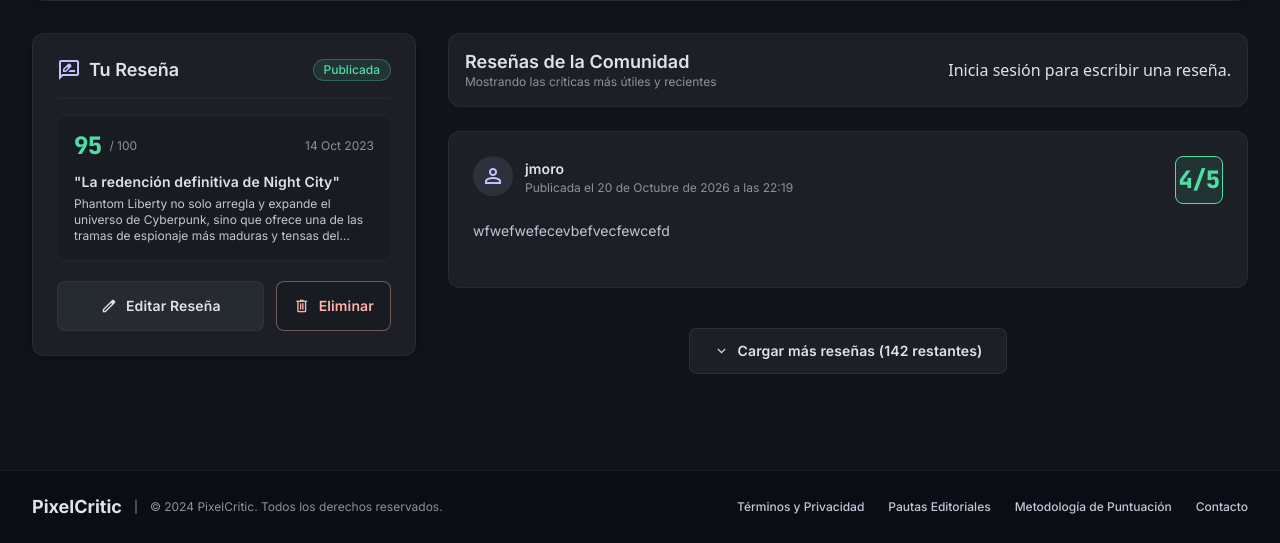
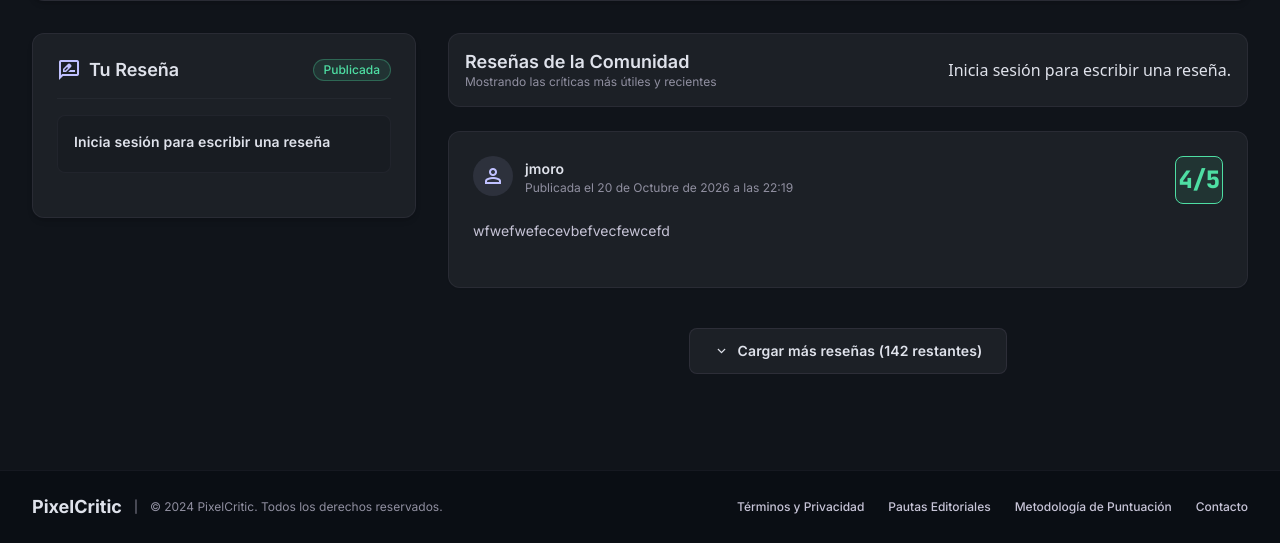
Before and after one commit to JuanBackDev2/LbIII, a Django app: template games/templates/detalle_juego.html in a window 1280 px wide. Shown: the part 563-1106 px from the top of the page. Run offline with Django 5.2, Linux system fonts and the light colour scheme; the template is opened without the code that fills it: values that come from a table or form of the project are taken from there, others are empty; data comes from the database, SQL or seed files in the repository; both versions use the stored data as it was after the commit; some libraries are stand-ins or nearby versions.

Commit message:
added game summary functionalities

```diff
--- a/games/templates/detalle_juego.html
+++ b/games/templates/detalle_juego.html
@@ -234,31 +234,102 @@
               Publicada
             </span>
 </div>
-<!-- Estado y Resumen de la reseña del usuario logueado -->
+
+<!-- Estado y resumen de la reseña del usuario logueado -->
+{% if user.is_authenticated %}
+
+    {% if mi_resena %}
+
         <div class="bg-surface-container-low rounded-lg p-4 border border-outline-variant/20 mb-5">
+
             <div class="flex items-center justify-between mb-3">
                 <div class="flex items-center gap-2">
-<span class="font-label-score-lg text-label-score-lg text-tertiary">95</span>
-<span class="font-body-sm text-body-sm text-outline">/ 100</span>
+                    <span class="font-label-score-lg text-label-score-lg text-tertiary">
+                        {% if mi_resena.calificacion %}
+                            {{ mi_resena.calificacion }}
+                        {% else %}
+                            —
+                        {% endif %}
+                    </span>
+
+                    <span class="font-body-sm text-body-sm text-outline">/ 5</span>
                 </div>
-<span class="font-body-sm text-body-sm text-outline">14 Oct 2023</span>
+
+                <span class="font-body-sm text-body-sm text-outline">
+                    {{ mi_resena.fecha_creacion|date:"d M Y" }}
+                </span>
             </div>
-<p class="font-label-lg text-label-lg text-on-surface mb-1">"La redención definitiva de Night City"</p>
-<p class="font-body-sm text-body-sm text-on-surface-variant line-clamp-3">
-              Phantom Liberty no solo arregla y expande el universo de Cyberpunk, sino que ofrece una de las tramas de espionaje más maduras y tensas del medio...
+
+            <p class="font-label-lg text-label-lg text-on-surface mb-1">
+                Mi reseña de {{ juego.titulo }}
+            </p>
+
+            <p class="font-body-sm text-body-sm text-on-surface-variant line-clamp-3 whitespace-pre-line">
+                {{ mi_resena.contenido }}
+            </p>
+
+        </div>
+
+        <!-- Acciones visuales pendientes de implementar -->
+        <div class="flex flex-col sm:flex-row gap-3">
+
+            <button
+                type="button"
+                disabled
+                title="Funcionalidad pendiente"
+                class="flex-1 bg-surface-container-high text-on-surface/50 border border-outline-variant/40 py-2.5 px-4 rounded-lg font-label-lg text-label-lg flex items-center justify-center gap-2 cursor-not-allowed"
+            >
+                <span class="material-symbols-outlined text-lg">edit</span>
+                Editar reseña
+            </button>
+
+            <button
+                type="button"
+                disabled
+                title="Funcionalidad pendiente"
+                class="flex-1 bg-surface-container-low text-error/50 border border-error/40 py-2.5 px-4 rounded-lg font-label-lg text-label-lg flex items-center justify-center gap-2 cursor-not-allowed"
+            >
+                <span class="material-symbols-outlined text-lg">delete</span>
+                Eliminar
+            </button>
+
+        </div>
+
+    {% else %}
+
+        <!-- El usuario todavía no ha escrito una reseña -->
+        <div class="bg-surface-container-low rounded-lg p-4 border border-outline-variant/20 mb-5">
+            <p class="font-label-lg text-label-lg text-on-surface mb-1">
+                Todavía no has escrito una reseña
+            </p>
+
+            <p class="font-body-sm text-body-sm text-on-surface-variant">
+                Comparte tu opinión sobre {{ juego.titulo }}.
             </p>
         </div>
+
+        <a
+            href="{% url 'crear_resena' juego.id %}"
+            class="flex items-center justify-center gap-2 py-2.5 px-4 rounded-lg bg-primary text-on-primary"
+        >
+            <span class="material-symbols-outlined text-lg">rate_review</span>
+            Escribir reseña
+        </a>
+
+    {% endif %}
+
+{% else %}
+
+    <div class="bg-surface-container-low rounded-lg p-4 border border-outline-variant/20 mb-5">
+        <p class="font-label-lg text-label-lg text-on-surface mb-1">
+            Inicia sesión para escribir una reseña
+        </p>
+    </div>
+
+{% endif %}
+
 <!-- Acciones de gestión para el usuario -->
-<div class="flex flex-col sm:flex-row gap-3">
-<button class="flex-1 bg-surface-container-high hover:bg-surface-bright text-on-surface border border-outline-variant/40 py-2.5 px-4 rounded-lg font-label-lg text-label-lg flex items-center justify-center gap-2 transition-all active:scale-95">
-<span class="material-symbols-outlined text-lg" data-icon="edit">edit</span>
-              Editar Reseña
-            </button>
-<button class="bg-surface-container-low hover:bg-error-container/20 text-error border border-error/40 py-2.5 px-4 rounded-lg font-label-lg text-label-lg flex items-center justify-center gap-2 transition-all active:scale-95">
-<span class="material-symbols-outlined text-lg" data-icon="delete">delete</span>
-              Eliminar
-            </button>
-</div>
+
 </div>
 
 </div>
```
Also changed, not shown: games/views.py (+9 -5 lines), db.sqlite3. Lines whose indentation alone changed are shown as unchanged.
